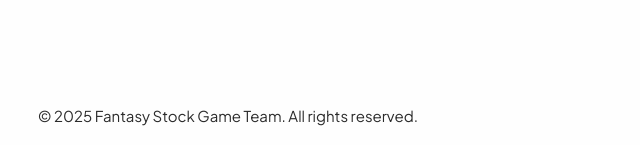
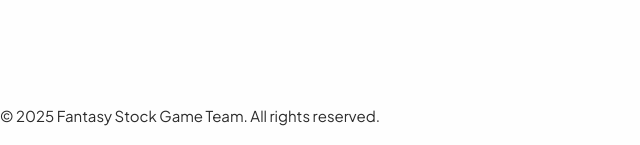
Before and after one commit to Sparkle26/Final-Fantasy-Stock-Game, a PHP site: page /about.php in a window 1280 px wide. Shown: the part 1541-1686 px from the top of the page, without its empty margins (0-640 px from the left). Run offline with PHP 8.4, Linux system fonts and the light colour scheme; data that the repository does not hold is empty; a stand-in replaces the project's code that opens the database connection.

Commit message:
fixed alignment

```diff
--- a/web_src/stylesheets/styles.css
+++ b/web_src/stylesheets/styles.css
@@ -67,7 +67,6 @@ h2 {
 p {
   font-size: 15px;
   margin: 0 0 20px 0;
-  margin-left: 38px;
   color: #2b2b2b;
 }
 
```
